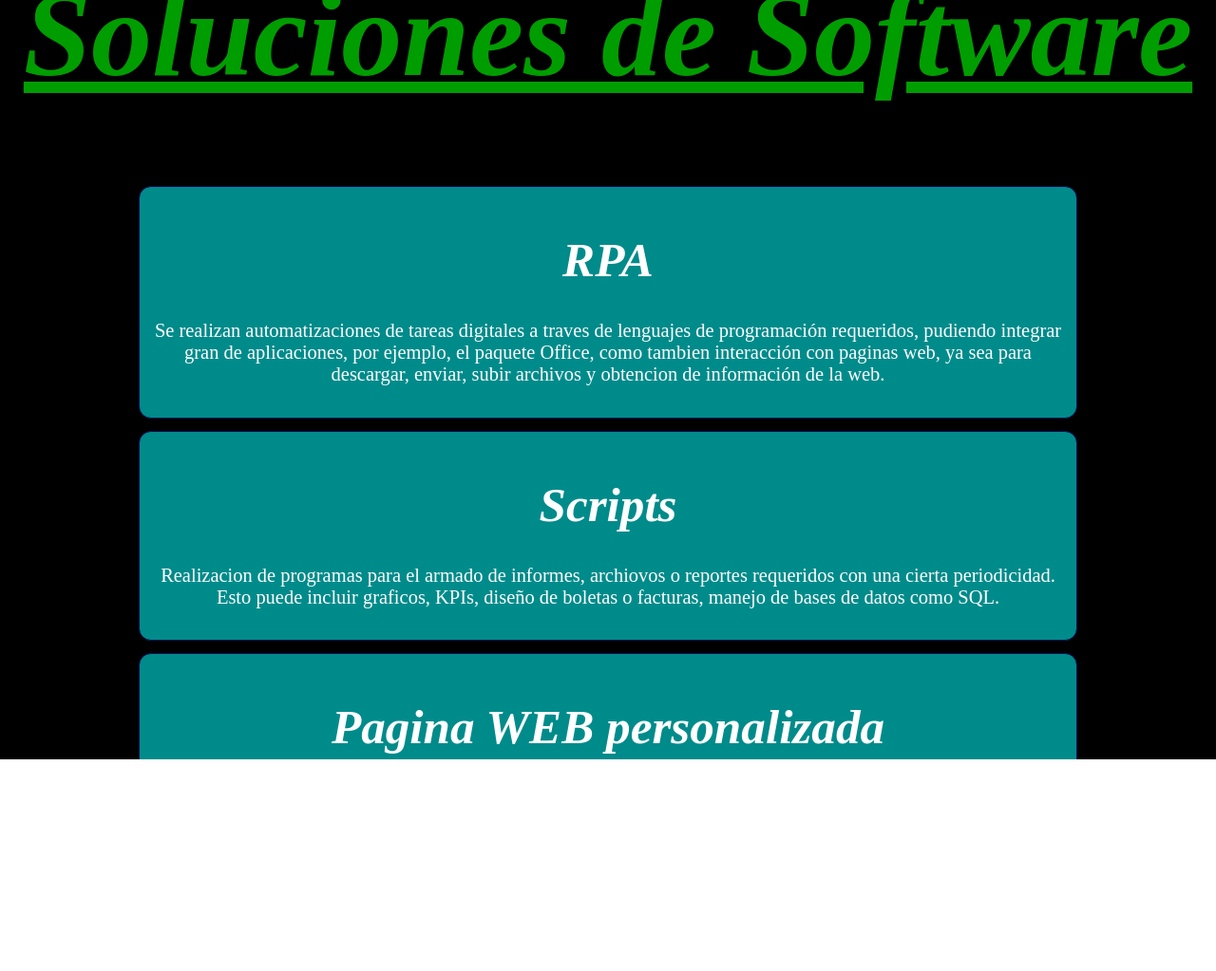
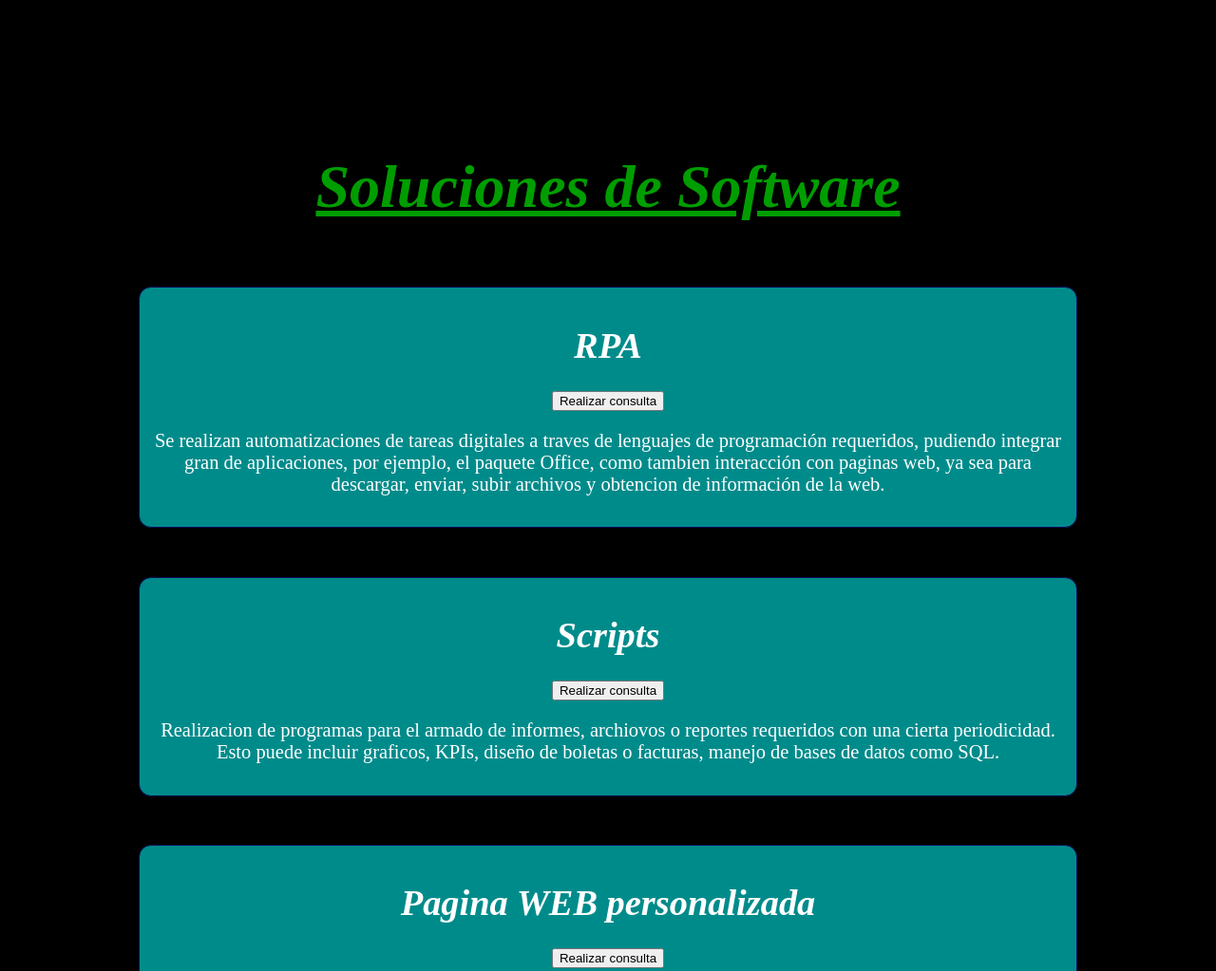
Before and after one commit to CristianMustone/CristianMustone.github.io, a plain HTML site: page Softwares.html in a window 1280 px wide. Shown: the top 1023 px of the page at 95% size. Before the commit the page ends 800 px from the top, so only its background shows below. Drawn offline with Linux system fonts and the light colour scheme.

Commit message:
update pages

```diff
--- a/Main.css
+++ b/Main.css
@@ -17,6 +17,10 @@ html {
     flex-direction: column;
     justify-content: center;
     align-items: center;
+}
+
+#softwarecontainer {
+    height: auto;
 }
 
 .slide {
@@ -133,18 +137,21 @@ html {
 h1 {
     color: #fff;
     font-style: oblique;
-    font-size: 4vw;
+    font-size: 3vw;
 }
 
 .titulo-principal {
-    font-size: 10vw;
+    font-size: 5vw;
+    width: 100%;
     text-align: center;
     font-family: "Times New Roman", serif;
+    position: relative;
+    margin-top: 20vh;
     color: #0f0;
     text-decoration: underline;
     opacity: 0;
     animation: fadeIn 1s ease-out forwards, blinkTitle 3s ease-in-out infinite alternate;
-    /* Animación del título */
+
 }
 
 @keyframes blinkTitle {
@@ -200,7 +207,7 @@ p {
     text-decoration: none;
 }
 
-#TarjetaSoftware {
+.TarjetaSoftware {
     text-align: center;
     border: 0.1em solid rgb(12, 12, 88);
     border-radius: 1vw;
@@ -209,7 +216,7 @@ p {
     opacity: 0;
     animation: fadeIn 2s ease-out forwards;
     width: 75%;
-    /* Animación de entrada */
+    margin: 2%;
 }
 
 #texto-descripcion {
@@ -251,3 +258,29 @@ p {
     font-size: 5vw;
     text-align: center;
 }
+
+.Boton_cotizazcion {
+    display: inline-block;
+    padding: 1.2vw 2.4vw;
+    font-size: 1vw;
+    font-weight: bold;
+    text-decoration: none;
+    text-transform: uppercase;
+    border: 0.2vw solid #4CAF50;
+    border-radius: 5px;
+    color: #4CAF50;
+    background-color: white;
+    cursor: pointer;
+    transition: background-color 0.3s, color 0.3s, border-color 0.3s;
+    align-self: center;
+    margin-bottom: 1vw;
+}
+
+.Boton_cotizazcion:hover {
+    background-color: #4CAF50;
+    /* Cambio de color de fondo al pasar el mouse */
+    color: white;
+    /* Cambio de color del texto al pasar el mouse */
+    border-color: #4CAF50;
+    /* Cambio de color del borde al pasar el mouse */
+}
--- a/Softwares.html
+++ b/Softwares.html
@@ -6,47 +6,23 @@
     <meta name="viewport" content="width=device-width, initial-scale=1.0">
     <title>Soluciones de Software</title>
     <link rel="stylesheet" href="Main.css">
-    <!-- <style>
-        /* Estilos opcionales para mejorar la apariencia */
-        .container {
-            max-width: 800px;
-            margin: 0 auto;
-            padding: 20px;
+    <script>
+        function redirectToInfo() {
+            // Redireccionar a la URL de formulario de respuesta
+            console.log("Yendo al formulario");
+            window.location.href = "https://docs.google.com/forms/d/e/1FAIpQLSe54lLCmWXgyq5BmNHkwzOy3v2RBcth7CDuRAyewAYY26E-qA/viewform?usp=sf_link";
         }
-
-        .column {
-            flex: 1;
-            /* Distribuye el espacio disponible entre las columnas */
-            margin: 10px;
-            /* Espacio entre las columnas */
-            max-width: 100%;
-
-            justify-content: center;
-        }
-
-        .row {
-            display: flex;
-            max-width: 100%;
-        }
-
-        .card {
-            width: 100%;
-            border: 10px solid #000000;
-            border-radius: 10px;
-            padding: 10px;
-            margin-bottom: 10px;
-        }
-    </style> -->
+    </script>
 </head>
 
 <body>
 
-    <div class="container">
+    <div class="container" id="softwarecontainer">
         <h1 class=titulo-principal>Soluciones de Software</h1>
-
         <div class="row">
-            <div class="card" id="TarjetaSoftware">
-                <h1><a href="Info.html" class="enlace-personalizado">RPA</a></h1>
+            <div class="TarjetaSoftware">
+                <h1>RPA</h1>
+                <button onclick="redirectToInfo()" style="cursor: pointer;">Realizar consulta </button>
                 <p>
                     Se realizan automatizaciones de tareas digitales a traves de
                     lenguajes de programación requeridos, pudiendo integrar gran
@@ -54,11 +30,13 @@
                     con paginas web, ya sea para descargar, enviar, subir archivos
                     y obtencion de información de la web.
                 </p>
+                <a> </a>
             </div>
         </div>
         <div class="row">
-            <div class="card" id="TarjetaSoftware">
-                <h1><a href="Info.html" class="enlace-personalizado">Scripts</a></h1>
+            <div class="TarjetaSoftware">
+                <h1>Scripts</h1>
+                <button onclick="redirectToInfo()" style="cursor: pointer;">Realizar consulta </button>
                 <p>
                     Realizacion de programas para el armado
                     de informes, archiovos o reportes requeridos con una cierta
@@ -68,8 +46,9 @@
             </div>
         </div>
         <div class="row">
-            <div class="card" id="TarjetaSoftware">
-                <h1><a href="Info.html" class="enlace-personalizado">Pagina WEB personalizada</a></h1>
+            <div class="TarjetaSoftware">
+                <h1>Pagina WEB personalizada</h1>
+                <button onclick="redirectToInfo()" style="cursor: pointer;">Realizar consulta </button>
                 <p>
                     Creacion de paginas web a pedido del usuario con utilidades requeridas,
                     como solicitud de informacion, venta al publico, publicidad en linea, etc.
```
Also changed, not shown: Diseño de Instalaciones.html (+10 -15 lines), Prototipos.html (+10 -1 lines).
